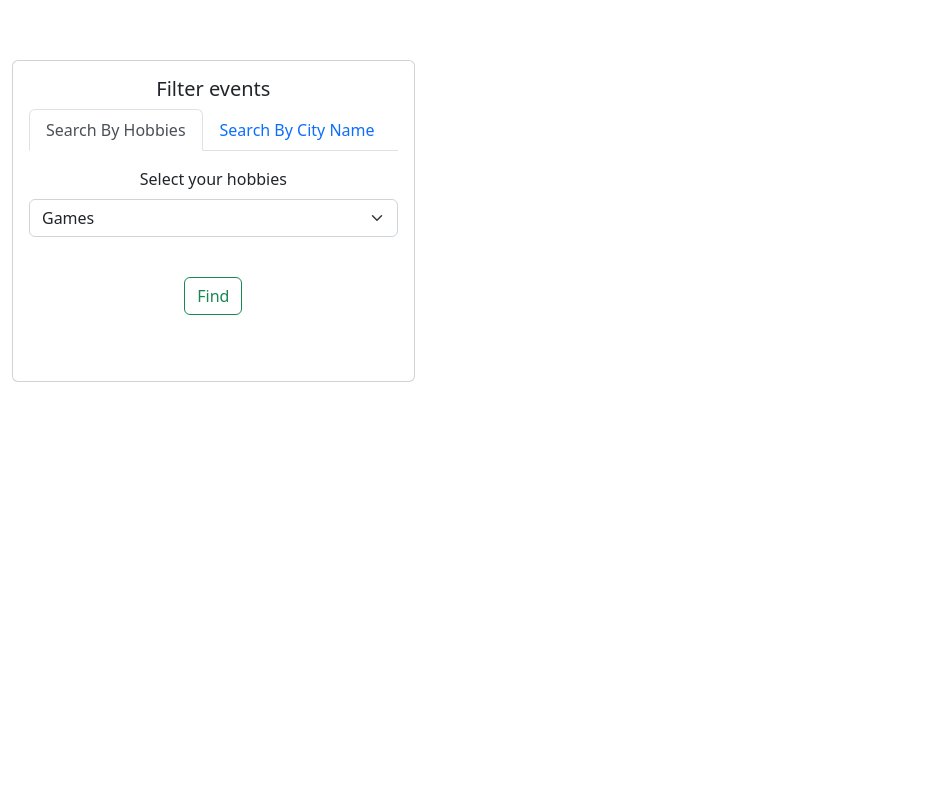
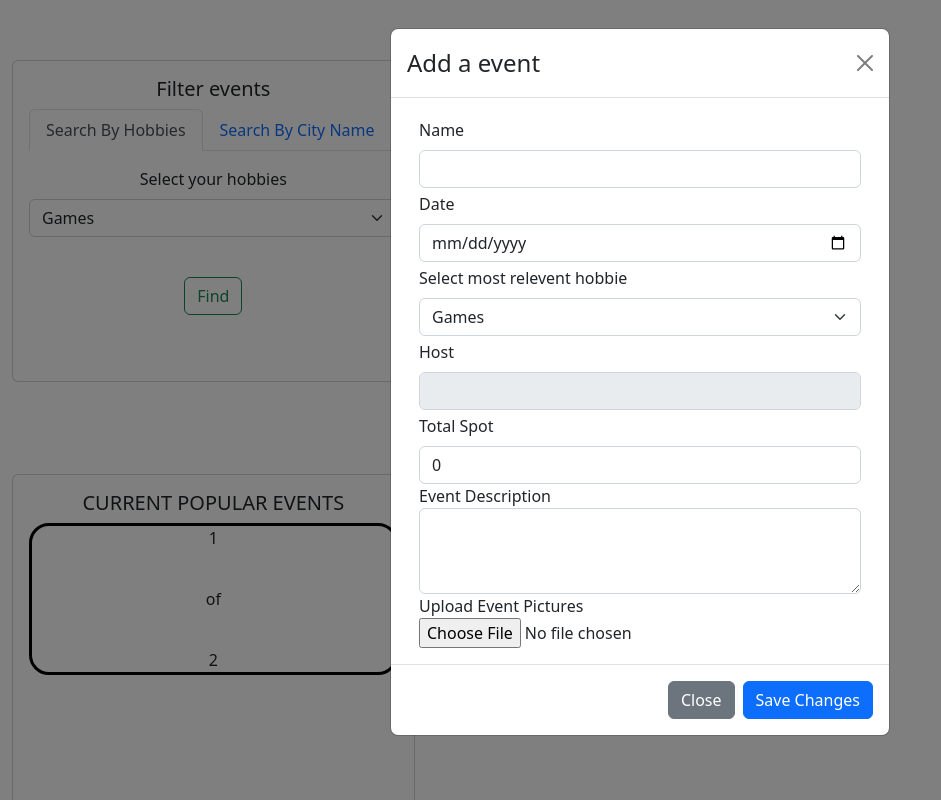
Before and after one commit to faisal-kn/mapty-react, a React (Create React App) app: page /events in a window 1280 px wide. Shown: the top 800 px of the page, without its empty margins (0-941 px from the left). Built offline with nearby package versions, Linux system fonts and the light colour scheme.

Commit message:
added event form

```diff
--- /dev/null
+++ b/src/components/AddEvent.js
@@ -0,0 +1,143 @@
+import { useState } from "react";
+import { Modal, Button } from "react-bootstrap";
+
+const AddEvent = () => {
+  const [show, setShow] = useState(true);
+
+  const handleClose = () => setShow(false);
+  const handleShow = () => setShow(true);
+  const [name, setName] = useState("");
+  const [date, setDate] = useState("dd/mm/yyyy");
+  const [hobby, setHobby] = useState("Games");
+  const [totalSpot, setTotalSpot] = useState(0);
+  const [description, setDescription] = useState("");
+
+  return (
+    <>
+      <Modal show={show} onHide={handleClose}>
+        <Modal.Header closeButton>
+          <Modal.Title>Add a event</Modal.Title>
+        </Modal.Header>
+        <Modal.Body>
+          <form action="#" class="form" id="form-event--data">
+            <div class="container">
+              <div class="row">
+                <div class="col-lg-12 me-3 pt-1">
+                  <label class="form-label" for="lat">
+                    Name
+                  </label>
+                  <input
+                    class="form-control"
+                    type="text"
+                    id="name"
+                    name="name"
+                    value={name}
+                    onChange={(e) => setName(e.target.value)}
+                    required
+                  />
+                </div>
+              </div>
+              <div class="row">
+                <div class=" me-3 pt-1">
+                  <label class="form-label" for="lat">
+                    Date
+                  </label>
+                  <input
+                    class="form-control"
+                    type="date"
+                    id="date"
+                    name="date"
+                    value={date}
+                    onChange={(e) => setDate(e.target.value)}
+                    required
+                  />
+                </div>
+              </div>
+              <div class="row">
+                <div class=" me-3 pt-1">
+                  <label for="Select" class="form-label">
+                    Select most relevent hobbie
+                  </label>
+                  <select
+                    id="hobbies"
+                    class="form-select"
+                    value={hobby}
+                    onChange={(e) => setHobby(e.target.value)}
+                  >
+                    <option>Games</option>
+                    <option>coding meetups</option>
+                    <option>Mixers</option>
+                    <option>political gatherings</option>
+                    <option>Major events</option>
+                    <option>Educational</option>
+                    <option>Friend meetups</option>
+                    <option>Travelling</option>
+                    <option>Random meetups</option>
+                    <option>Hangouts</option>
+                  </select>
+                </div>
+              </div>
+              <div class="row">
+                <div class="me-3 pt-1">
+                  <label class="form-label" for="lat">
+                    Host
+                  </label>
+                  <input
+                    class="form-control"
+                    type="text"
+                    id="host"
+                    name="host"
+                    required
+                    disabled
+                  />
+                </div>
+              </div>
+
+              <div class="row">
+                <div class="me-3 pt-1">
+                  <label class="form-label" for="lat">
+                    Total Spot
+                  </label>
+                  <input
+                    class="form-control"
+                    type="number"
+                    id="total"
+                    min="1"
+                    name="totalSpot"
+                    value={totalSpot}
+                    onChange={(e) => setTotalSpot(e.target.value)}
+                    required
+                  />
+                </div>
+              </div>
+              <div class="form-group">
+                <label for="event-description">Event Description</label>
+                <textarea
+                  class="form-control"
+                  id="event-description"
+                  value={description}
+                  onChange={(e) => setDescription(e.target.value)}
+                  rows="3"
+                ></textarea>
+              </div>
+              <div>
+                <label>Upload Event Pictures</label>
+                <input type="file" name="photo" id="photo" required />
+              </div>
+            </div>
+          </form>
+        </Modal.Body>
+        <Modal.Footer>
+          <Button variant="secondary" onClick={handleClose}>
+            Close
+          </Button>
+          <Button variant="primary" onClick={handleClose}>
+            Save Changes
+          </Button>
+        </Modal.Footer>
+      </Modal>
+    </>
+  );
+};
+
+export default AddEvent;
--- a/src/components/PopularEvents.js
+++ b/src/components/PopularEvents.js
@@ -2,26 +2,37 @@ import { useState } from "react";
 
 const PopularEvents = () => {
   return (
-    <div className ="row second-row mt-2">
-      <div className ="col">
-        <div className ="card">
-          <div className ="cb">
-            <div className ="card-body" style="height:530px">
-              <h5 className ="card-title text-center">CURRENT POPULAR EVENTS</h5>
+    <div className="container-fluid " style={{ marginTop: "60px" }}>
+      <div className="row pb-4">
+        <div className="col-lg-4 aside-container">
+          <div className="row second-row mt-2">
+            <div className="col">
+              <div className="card">
+                <div className="cb">
+                  <div className="card-body" style={{ height: "530px" }}>
+                    <h5 className="card-title text-center">
+                      CURRENT POPULAR EVENTS
+                    </h5>
                     <div id="popular-events"></div>
-              <div className ="pagination-container">
+                    <div className="pagination-container">
                       <div
-                  className ="pagination-container clickme"
-                  style="border: 3px solid black; border-radius:20px; background: solid rgb(129, 127, 127)"
+                        className="pagination-container clickme"
+                        style={{
+                          border: "3px solid black",
+                          borderRadius: "20px",
+                        }}
                       >
                         <div id="left-btn">
-                    <i className ="fa-solid fa-angle-left"></i>
+                          <i className="fa-solid fa-angle-left"></i>
                         </div>
                         <span id="page">1</span>
                         <pre> </pre>of<pre> </pre>
                         <span id="max-page">2</span>
                         <div id="right-btn">
-                    <i className ="fa-solid fa-angle-right"></i>
+                          <i className="fa-solid fa-angle-right"></i>
+                        </div>
+                      </div>
+                    </div>
                   </div>
                 </div>
               </div>
--- a/src/pages/Events.js
+++ b/src/pages/Events.js
@@ -2,13 +2,14 @@ import { useState } from "react";
 
 import Filterevents from "../components/Filterevents";
 import PopularEvents from "../components/PopularEvents";
+import AddEvent from "../components/AddEvent";
 
 const Events = () => {
   return (
     <div>
-
       <Filterevents />
-      {/* <PopularEvents /> */}
+      <PopularEvents />
+      <AddEvent />
     </div>
   );
 };
```
Lines whose indentation alone changed are shown as unchanged.
